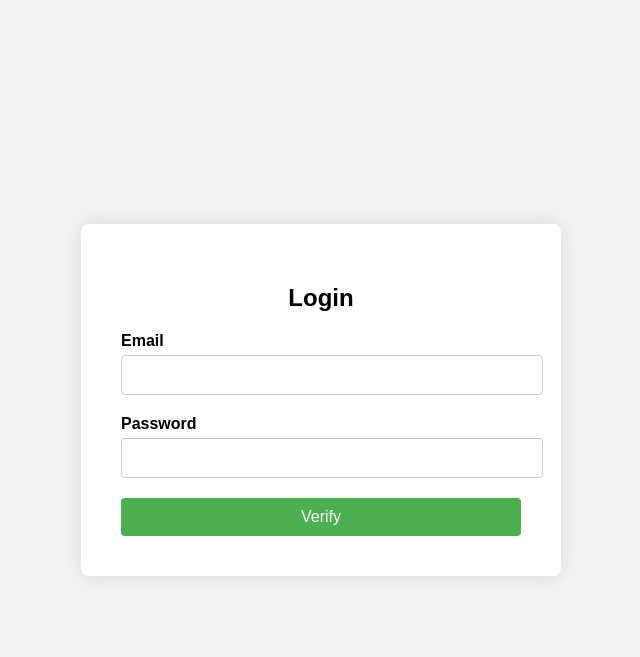
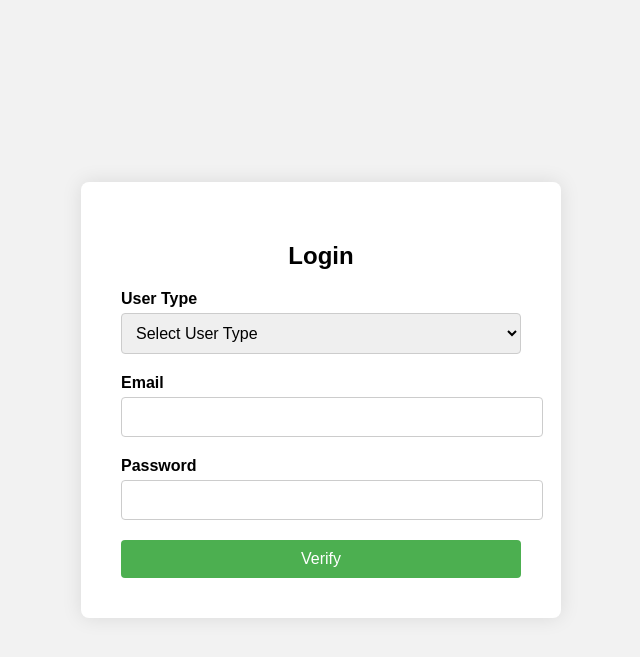
Before and after one commit to SanjayKumar-M/galactijobs, a Django app: page /login/ in a window 1280 px wide. Shown: the top 657 px of the page, without its empty margins (319-959 px from the left). Run offline with Django 5.2, Linux system fonts and the light colour scheme.

Commit message:
session updated

```diff
--- a/app/templates/app/base.html
+++ b/app/templates/app/base.html
@@ -53,6 +53,7 @@
             <a href="index.html" class="navbar-brand d-flex align-items-center text-center py-0 px-4 px-lg-5">
                 <h1 class="m-0 text-primary">JobEntry</h1>
             </a>
+            <div>Welcome <b>{{request.session.name}}</b> </div>
             <button type="button" class="navbar-toggler me-4" data-bs-toggle="collapse"
                 data-bs-target="#navbarCollapse">
                 <span class="navbar-toggler-icon"></span>
@@ -60,7 +61,7 @@
             <div class="collapse navbar-collapse" id="navbarCollapse">
                 <div class="navbar-nav ms-auto p-4 p-lg-0">
                     <a href="index.html" class="nav-item nav-link active">Home</a>
-                    <a href="about.html" class="nav-item nav-link">About</a>
+
                     <div class="nav-item dropdown">
                         <a href="#" class="nav-link dropdown-toggle" data-bs-toggle="dropdown">Jobs</a>
                         <div class="dropdown-menu rounded-0 m-0">
@@ -77,6 +78,7 @@
                         </div>
                     </div>
                     <a href="contact.html" class="nav-item nav-link">Contact</a>
+
                 </div>
                 <a href="" class="btn btn-primary rounded-0 py-4 px-lg-5 d-none d-lg-block">Post A Job<i
                         class="fa fa-arrow-right ms-3"></i></a>
--- a/app/templates/app/login.html
+++ b/app/templates/app/login.html
@@ -109,6 +109,14 @@
 
             <form method="post" action="{% url 'login'%}" enctype="multipart/form-data">
                 {% csrf_token %}
+                <div class="form-group">
+                    <label for="role">User Type</label>
+                    <select id="role" name="role" required>
+                        <option value="">Select User Type</option>
+                        <option value="Candidate">Candidate</option>
+                        <option value="Company">Company</option>
+                    </select>
+                </div>
 
 
                 <div class="form-group">
--- a/app/urls.py
+++ b/app/urls.py
@@ -6,5 +6,6 @@ urlpatterns = [
     path('signup/', views.Register, name="signup"),
     path('register/', views.RegisterUser, name="register"),
     path('verify-otp/', views.verifyOTP, name="verify-otp"),
-    path('login/', views.login, name="login"),
+    path('login/', views.loginUser, name="login"),
+
 ]
--- a/app/views.py
+++ b/app/views.py
@@ -65,3 +65,27 @@ def verifyOTP(req):
 
 def login(req):
     return render(req,"app/login.html")
+
+from django.shortcuts import render, redirect
+
+def loginUser(req):
+    if req.method == 'POST':
+        role = req.POST['role']
+        if role == 'Candidate':
+            email = req.POST['email']
+            password = req.POST['password']
+            try:
+                user = Users.objects.get(email=email)
+                if user.password == password and user.role == "Candidate":
+                    candidate = Candidate.objects.get(user_id=user)
+                    req.session['id'] = user.id
+                    req.session['role'] = user.role
+                    req.session['name'] = candidate.name
+
+                    return redirect('index')  # Redirect to the index page
+                else:
+                    return render(req, "app/login.html", {'msg': "Wrong Password"})
+            except Users.DoesNotExist:
+                return render(req, "app/login.html", {'msg': "User does not exist"})
+        # Add similar logic for the 'Company' role
+    return render(req, "app/login.html")
```
